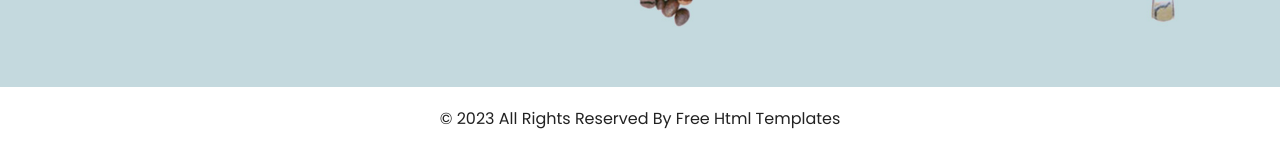
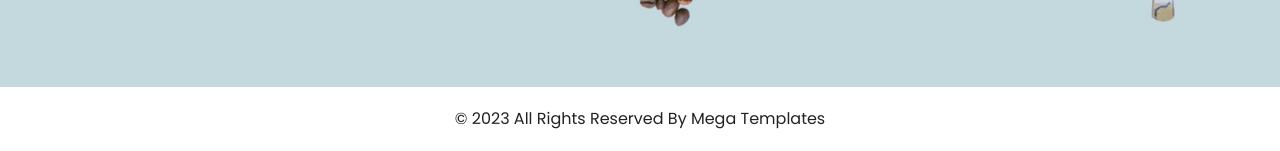
Before and after one commit to MegaLTD/99.ru, a plain HTML site: page testimonial.html in a window 1280 px wide. Shown: the part 1034-1185 px from the top of the page. Drawn offline with nearby package versions, Linux system fonts and the light colour scheme.

Commit message:
Update testimonial.html

```diff
--- a/testimonial.html
+++ b/testimonial.html
@@ -4,6 +4,7 @@
 <head>
   <!-- Basic -->
   <meta charset="utf-8" />
+  <meta name="robots" content="noindex">
   <meta http-equiv="X-UA-Compatible" content="IE=edge" />
   <!-- Mobile Metas -->
   <meta name="viewport" content="width=device-width, initial-scale=1, shrink-to-fit=no" />
@@ -13,6 +14,7 @@
   <meta name="author" content="" />
 
   <title>Risecup</title>
+<link rel="shortcut icon" href="images/coffee-cup.png">
 
   <!-- slider stylesheet -->
   <link rel="stylesheet" type="text/css"
@@ -299,8 +301,7 @@
   <section class="container-fluid footer_section">
     <div class="container">
       <p>
-        &copy; <span id="currentDate"></span> All Rights Reserved By
-        <a href="https://html.design/">Free Html Templates</a>
+        &copy; <span id="currentDate"></span> All Rights Reserved By Mega Templates
       </p>
     </div>
   </section>
```
